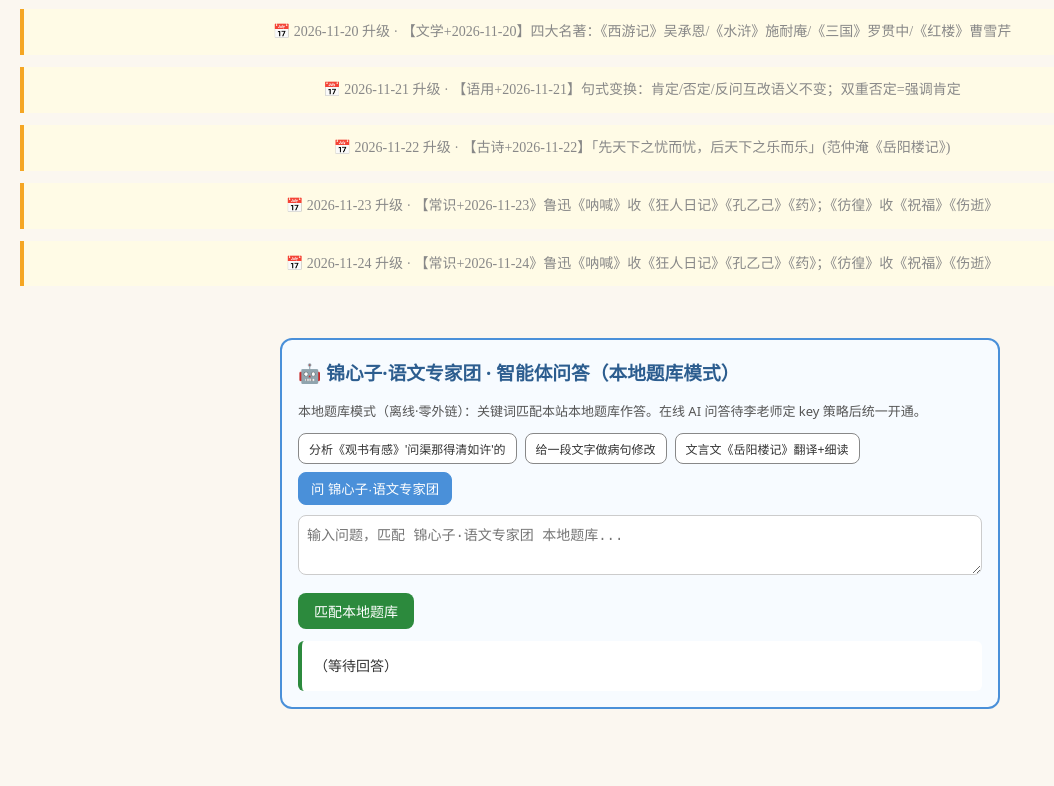
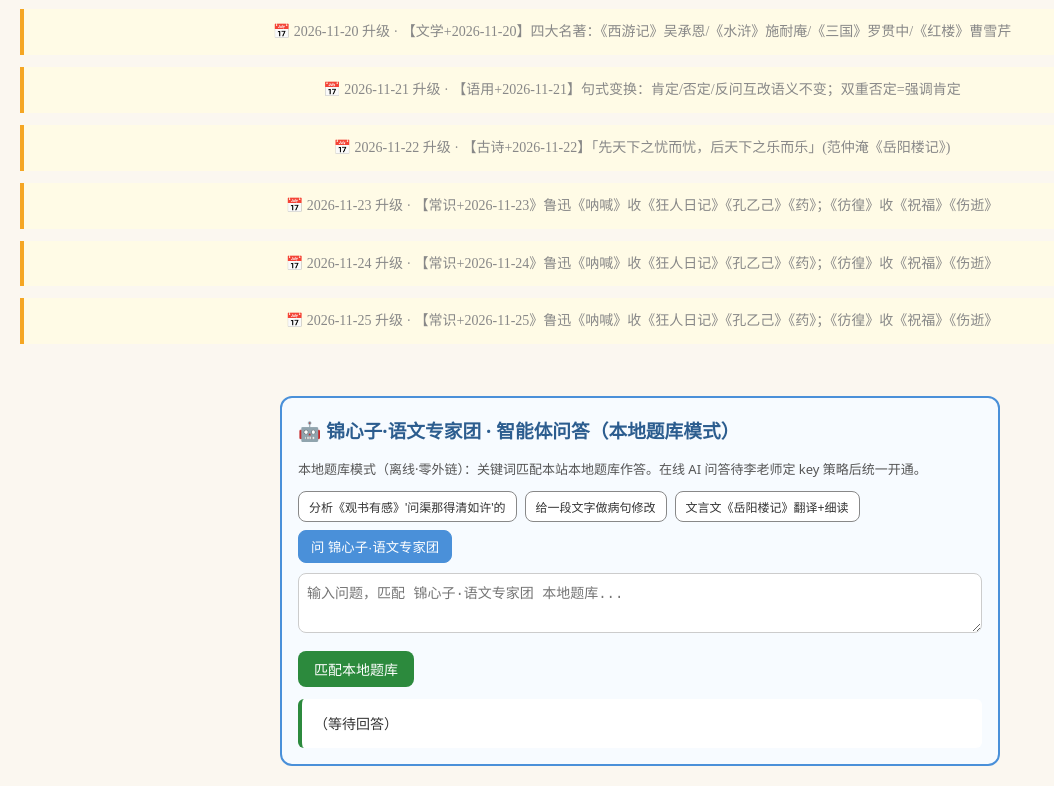
Before and after one commit to dapengzhanchi141345/li-yanming-chinese, a plain HTML site: page index.html in a window 1280 px wide. Shown: the part 2735-3521 px from the top of the page, without its empty margins (0-1054 px from the left). Before the commit the page ends 3464 px from the top, so only its background shows below. Drawn offline with Linux system fonts and the light colour scheme.

Commit message:
chinese 12独立站升级 2026-11-25

```diff
--- a/index.html
+++ b/index.html
@@ -162,6 +162,8 @@ footer{text-align:center;padding:20px;color:#888;font-size:13px;margin-top:30px;
 <div style="background:#fffbe6;border-left:4px solid #f5a623;padding:10px;margin:12px 0;font-size:14px">📅 2026-11-23 升级 · 【常识+2026-11-23》鲁迅《呐喊》收《狂人日记》《孔乙己》《药》；《彷徨》收《祝福》《伤逝》</div>
 
 <div style="background:#fffbe6;border-left:4px solid #f5a623;padding:10px;margin:12px 0;font-size:14px">📅 2026-11-24 升级 · 【常识+2026-11-24》鲁迅《呐喊》收《狂人日记》《孔乙己》《药》；《彷徨》收《祝福》《伤逝》</div>
+
+<div style="background:#fffbe6;border-left:4px solid #f5a623;padding:10px;margin:12px 0;font-size:14px">📅 2026-11-25 升级 · 【常识+2026-11-25》鲁迅《呐喊》收《狂人日记》《孔乙己》《药》；《彷徨》收《祝福》《伤逝》</div>
 </footer>
 
 <script>
```
